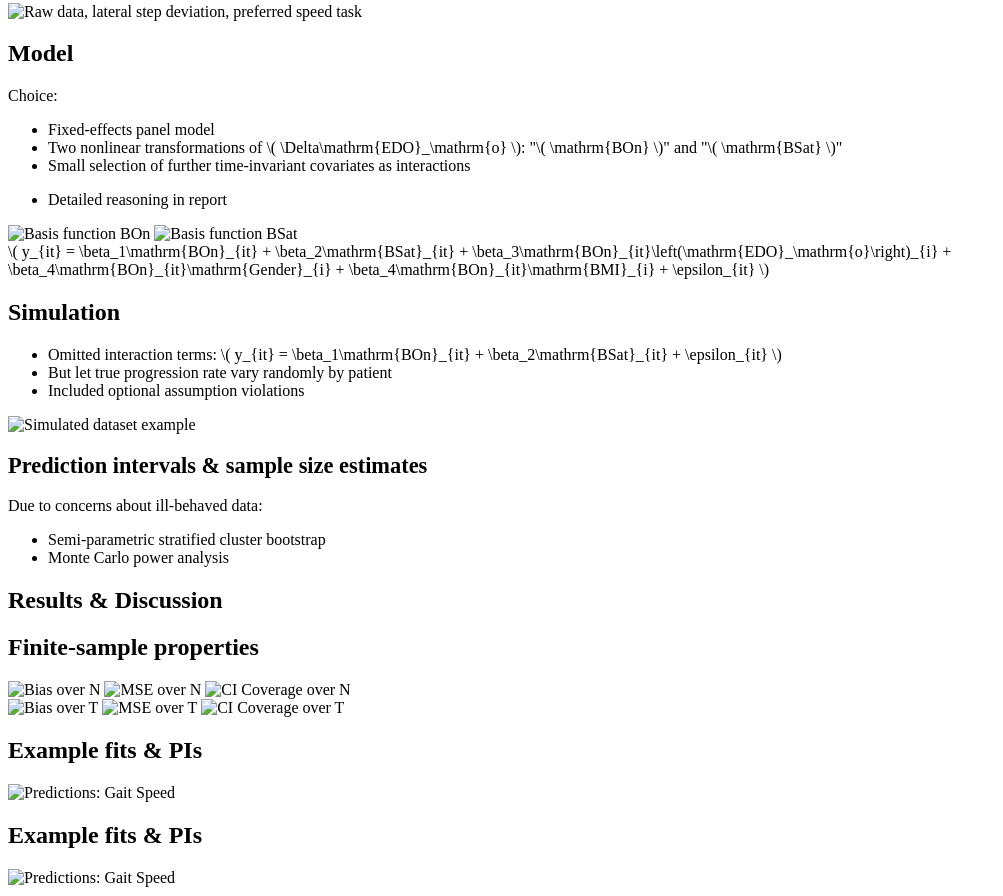
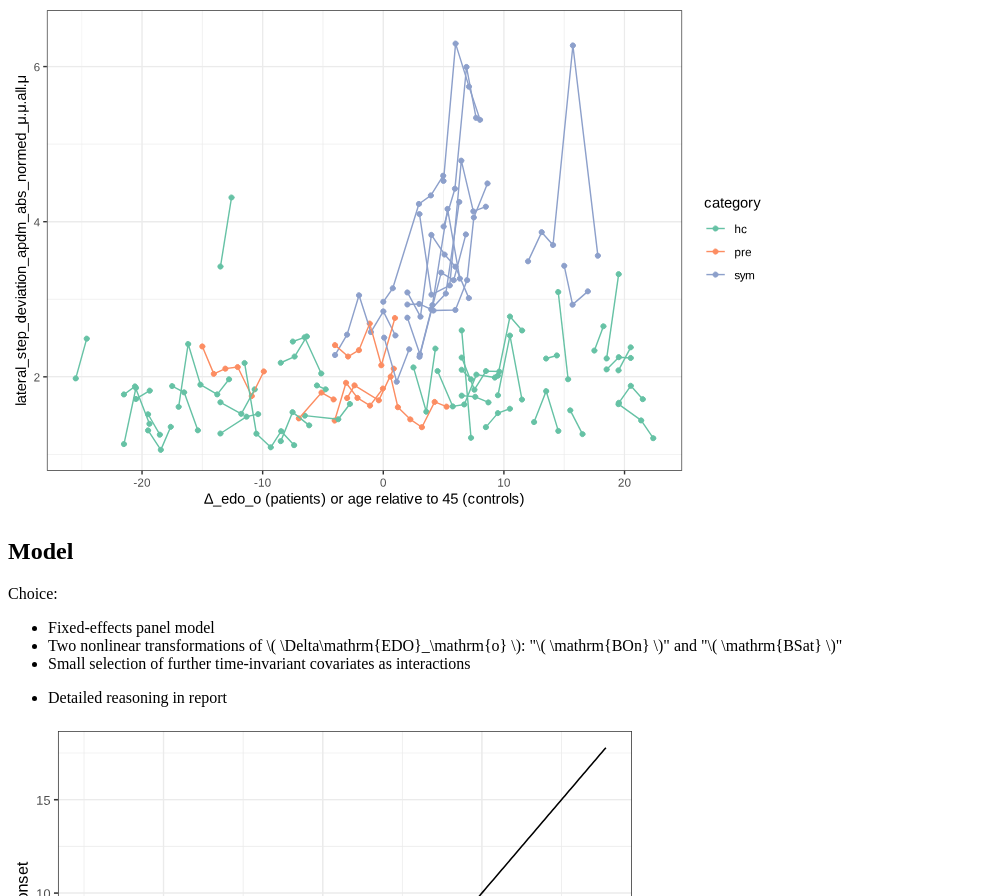
Before and after one commit to publik-void/publik-void.github.io, a website built with webpack: page index.html in a window 1280 px wide. Shown: the part 5444-6340 px from the top of the page, without its empty margins (0-1003 px from the left). Built offline with nearby package versions, Linux system fonts and the light colour scheme; files whose address does not match are found by name; what dynamic-3d-plots would draw is missing.

Commit message:
Converted PDFs to SVGs

```diff
--- a/index.html
+++ b/index.html
@@ -168,7 +168,7 @@
     <div class="slide">
       <h2> Data </h2>
       <img
-        src="images/lateral_step_deviation_apdm_abs_normed_μ.μ.all.μ.ps.pdf"
+        src="images/lateral_step_deviation_apdm_abs_normed_μ.μ.all.μ.ps.pdf.svg"
         alt="Raw data, lateral step deviation, preferred speed task">
     </div>
 
@@ -192,10 +192,12 @@
 
       <div class="row">
         <img
-          src="images/softplus_onset.pdf"
+          style="width: 50%"
+          src="images/softplus_onset.pdf.svg"
           alt="Basis function BOn">
         <img
-          src="images/softplus_saturation.pdf"
+          style="width: 50%"
+          src="images/softplus_saturation.pdf.svg"
           alt="Basis function BSat">
       </div>
 
@@ -219,9 +221,9 @@
         <li> Included optional assumption violations </li>
       </ul>
 
-      <div class="col" style="height: 60%">
+      <div class="col" style="height: 70%">
         <img
-          src="images/simulated-data-example.pdf"
+          src="images/simulated-data-example.pdf.svg"
           alt="Simulated dataset example">
       </div>
 
@@ -260,24 +262,24 @@
       <div class="col">
         <div class="row">
           <img
-            src="images/softplus_onset.bias.n_patients-cropped.pdf"
+            src="images/softplus_onset.bias.n_patients-cropped.pdf.svg"
             alt="Bias over N">
           <img
-            src="images/softplus_onset.mse.n_patients-cropped.pdf"
+            src="images/softplus_onset.mse.n_patients-cropped.pdf.svg"
             alt="MSE over N">
           <img
-            src="images/softplus_onset.coverage.n_patients.pdf"
+            src="images/softplus_onset.coverage.n_patients.pdf.svg"
             alt="CI Coverage over N">
         </div>
         <div class="row">
           <img
-            src="images/softplus_onset.bias.n_time_points_min-cropped.pdf"
+            src="images/softplus_onset.bias.n_time_points_min-cropped.pdf.svg"
             alt="Bias over T">
           <img
-            src="images/softplus_onset.mse.n_time_points_min-cropped.pdf"
+            src="images/softplus_onset.mse.n_time_points_min-cropped.pdf.svg"
             alt="MSE over T">
           <img
-            src="images/softplus_onset.coverage.n_time_points_min.pdf"
+            src="images/softplus_onset.coverage.n_time_points_min.pdf.svg"
             alt="CI Coverage over T">
         </div>
       </div>
@@ -323,7 +325,7 @@
         </table>
         <img
           style="width: 100%"
-          src="images/predictions-gait_speed_apdm_μ.μ.all.μ.ps.pdf"
+          src="images/predictions-gait_speed_apdm_μ.μ.all.μ.ps.pdf.svg"
           alt="Predictions: Gait Speed">
       </div>
     </div>
@@ -368,7 +370,7 @@
         </table>
         <img
           style="width: 100%"
-          src="images/predictions-lateral_step_deviation_apdm_abs_normed_μ.μ.all.μ.ps.pdf"
+          src="images/predictions-lateral_step_deviation_apdm_abs_normed_μ.μ.all.μ.ps.pdf.svg"
           alt="Predictions: Gait Speed">
       </div>
     </div>
```
Also changed, not shown: images/lateral_step_deviation_apdm_abs_normed_μ.μ.all.μ.ps.pdf.svg (added), images/predictions-gait_speed_apdm_μ.μ.all.μ.ps.pdf.svg (added), images/predictions-lateral_step_deviation_apdm_abs_normed_μ.μ.all.μ.ps.pdf.svg (added), images/simulated-data-example.pdf.svg (added), images/softplus_onset.bias.n_patients-cropped.pdf.svg (added), images/softplus_onset.bias.n_patients.pdf.svg (added), images/softplus_onset.bias.n_time_points_min-cropped.pdf.svg (added), images/softplus_onset.bias.n_time_points_min.pdf.svg (added), images/softplus_onset.coverage.n_patients.pdf.svg (added), images/softplus_onset.coverage.n_time_points_min.pdf.svg (added), images/softplus_onset.mse.n_patients-cropped.pdf.svg (added), images/softplus_onset.mse.n_patients.pdf.svg (added), images/softplus_onset.mse.n_time_points_min-cropped.pdf.svg (added), images/softplus_onset.mse.n_time_points_min.pdf.svg (added), 3 more files.
